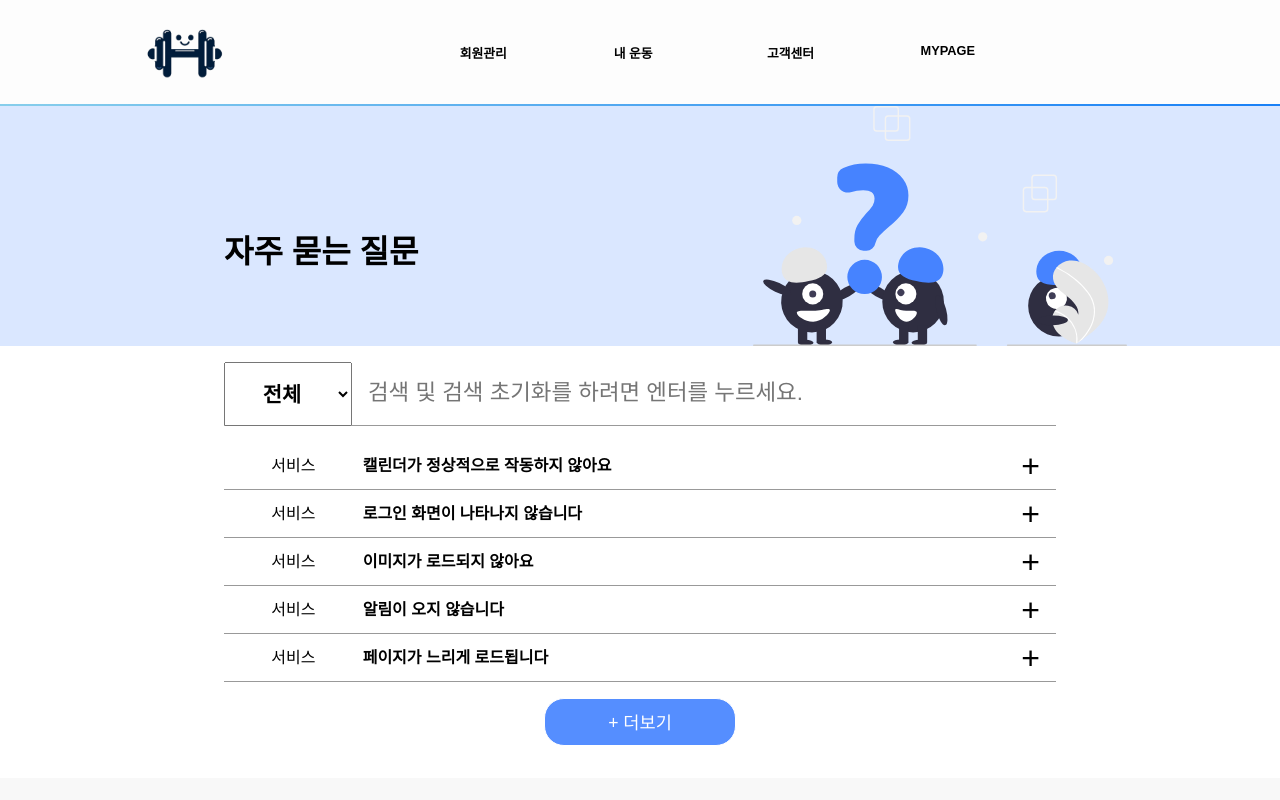
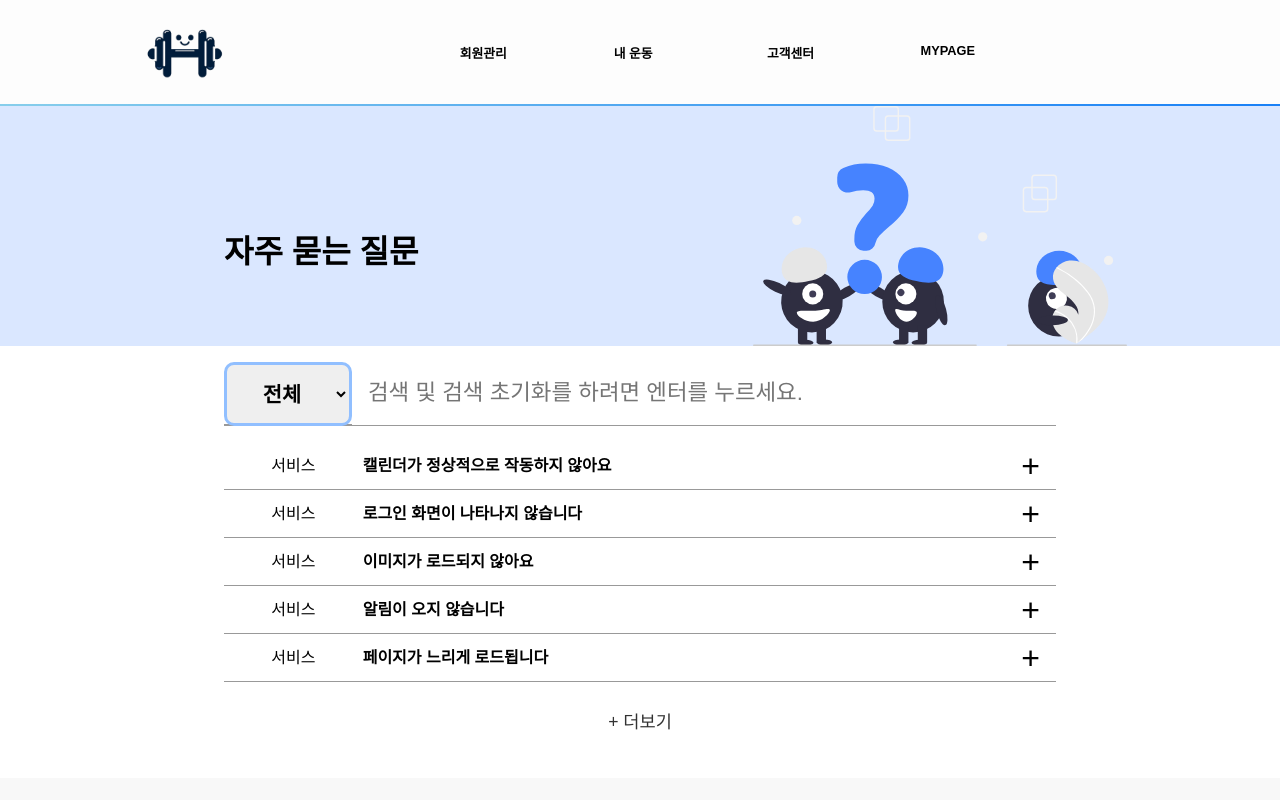
Before and after one commit to BangGiro/project2, a React (Create React App) app in the folder myapp/: page /FAQpage in a window 1280 px wide. Shown: the top 800 px of the page. Built offline with nearby package versions, Linux system fonts and the light colour scheme; grey boxes are pictures that could not be loaded.

Commit message:
faq페이지 css수정

```diff
--- a/myapp/src/components/pages/faqPage/FAQ.css
+++ b/myapp/src/components/pages/faqPage/FAQ.css
@@ -66,7 +66,6 @@
     font-size: 1.4rem;
 
     border: 0;
-    outline: none;
 }
 
 
@@ -81,11 +80,15 @@
 
     text-align: center;
     font-size: 1.3rem;
+
+    border: 3px solid rgb(145, 191, 255);
+    border-radius: 10px;
 }
 
 .FAQselect,
 .FAQsearchBar{
     height: 4rem;
+    outline: none;
 }
 
 /* ================================================================ */
@@ -161,13 +164,12 @@
 
 .FAQaddList {
     cursor: pointer;
-    background-color: rgb(43, 114, 255);
+    /* background-color: rgb(145, 191, 255); */
     opacity: 0.8;
 
     margin: auto;
     margin-top: 1rem;
     border-radius: 20px;
-    border: 1px solid;
 
     height: 3rem;
     width: 12rem;
@@ -176,7 +178,7 @@
     text-align: center;
 
     font-size: 1.1rem;
-    color: white;
+    color: rgb(0, 0, 0);
 }
 
 .FAQaddList:hover {
```
